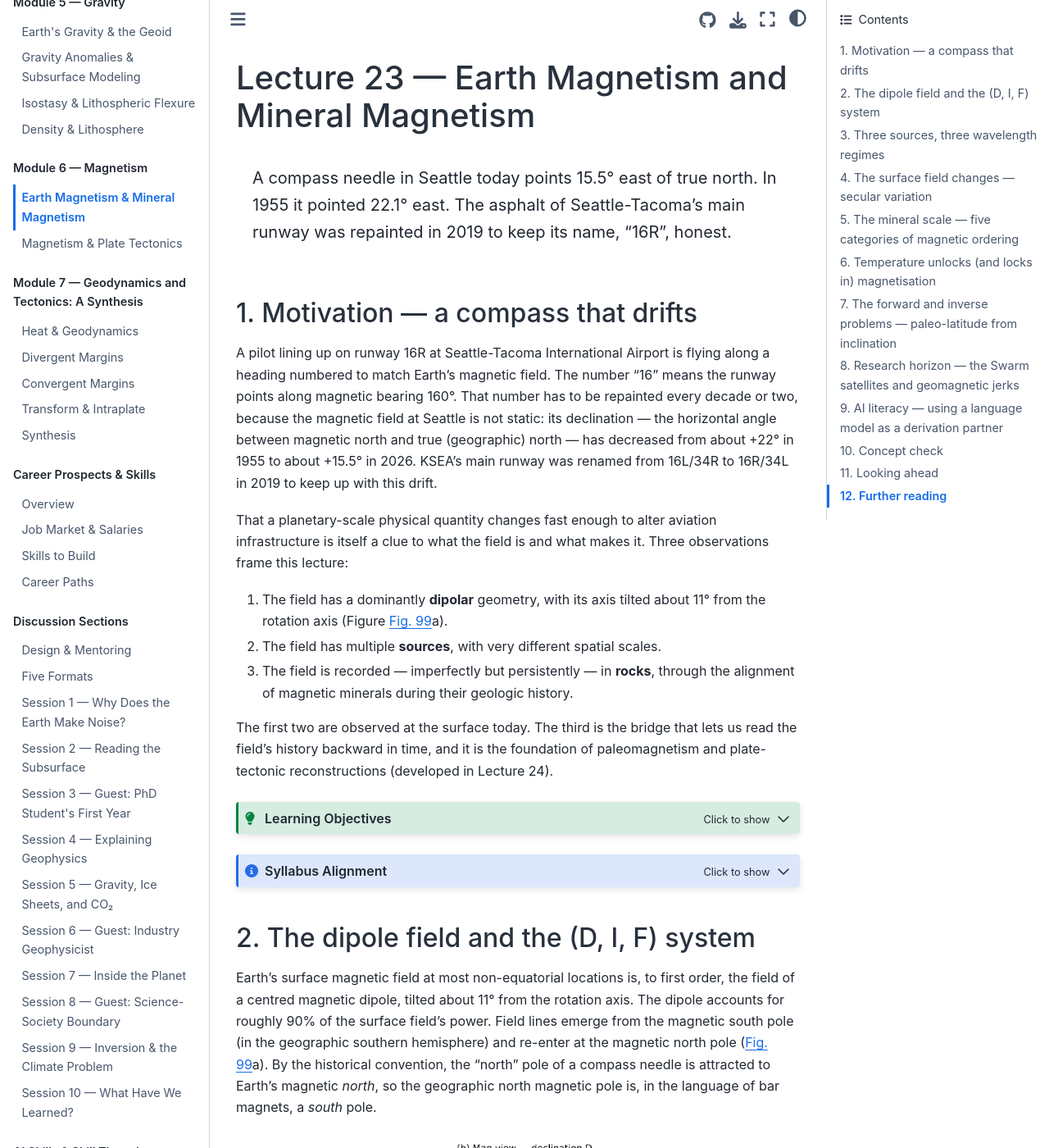
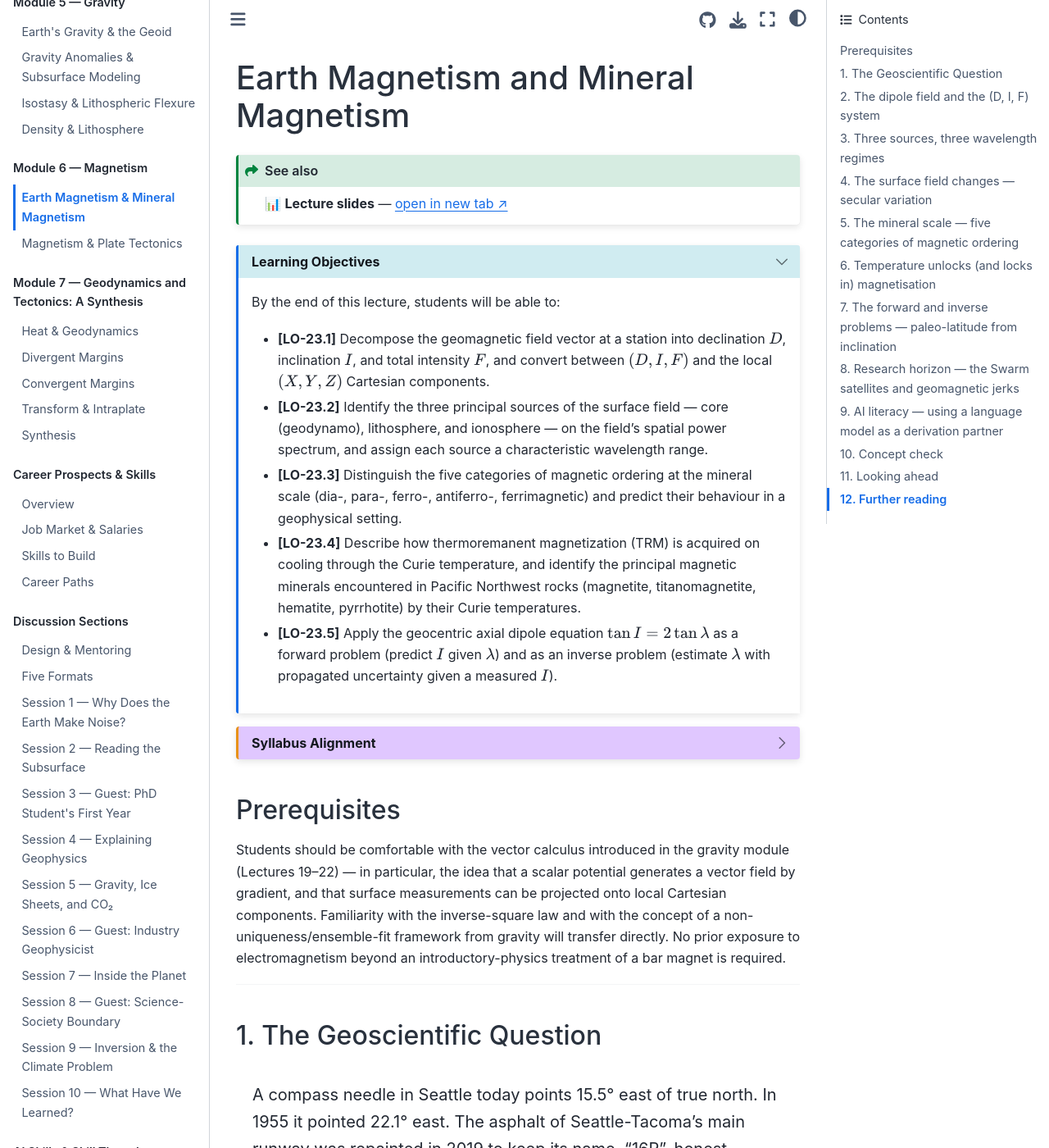
Before and after one commit to uw-geophysics-edu/ess314, a Jupyter Book: the page built from lectures/23_earth_magnetism.md, in a window 1280 px wide and 1400 px high. Shown: the whole window at 82% size. Built offline with Jupyter Book 1.0.4 settings and Sphinx 7.4.7 and the Sphinx Book theme 1.1.4, drawn with Linux system fonts in a browser that asks for light colours; pages that are not in the unit, such as notebooks, are missing from menus; cross-references to code outside the pages are shown as plain code; some of the changed text lies outside the part shown.

Commit message:
update layout of lecture

````diff
--- a/lectures/23_earth_magnetism.md
+++ b/lectures/23_earth_magnetism.md
@@ -1,15 +1,64 @@
 ---
-title: "Lecture 23 — Earth Magnetism and Mineral Magnetism"
+title: "Earth Magnetism and Mineral Magnetism"
 subtitle: "Where the field comes from, and how rocks remember it"
 short_title: "Earth Magnetism"
-course_lo: [LO-1, LO-2, LO-4]
-learning_outcomes: [LO-OUT-A, LO-OUT-C]
-prerequisites: [Lecture 19 — Earth's Gravity, Lecture 20 — Gravity Anomalies]
-next_lecture: 24_magnetic_field_tectonics
+week: 9
+lecture: 23
+date: "2026-06-01"
+topic: "Magnetism I — the geomagnetic field and rock magnetism"
+course_lo: ["LO-1", "LO-2", "LO-4"]
+learning_outcomes: ["LO-OUT-A", "LO-OUT-C"]
+open_sources:
+  - "Lowrie & Fichtner (2020), Fundamentals of Geophysics, 3rd ed., Ch. 5.1–5.3 (UW Libraries e-book)"
+  - "Tauxe et al. (2018), Essentials of Paleomagnetism, 5th Web Edition (open access, EarthRef.org)"
+  - "Butler (1992), Paleomagnetism: Magnetic Domains to Geologic Terranes (electronic edition freely available)"
+  - "IGRF-13 model and field calculator: NOAA NCEI / IAGA (public domain, https://www.ngdc.noaa.gov/IAGA/vmod/igrf.html)"
 keywords: [geomagnetism, geodynamo, declination, inclination, IGRF, paleomagnetism, magnetite, Curie temperature, TRM, secular variation]
 ---
 
-# Lecture 23 — Earth Magnetism and Mineral Magnetism
+# Earth Magnetism and Mineral Magnetism
+
+:::{seealso}
+📊 **Lecture slides** — <a href="https://uw-geophysics-edu.github.io/ess314/slides/lecture_23_slides.html" target="_blank">open in new tab ↗</a>
+:::
+
+::::{dropdown} Learning Objectives
+:color: primary
+:icon: target
+:open:
+
+By the end of this lecture, students will be able to:
+
+- **[LO-23.1]** Decompose the geomagnetic field vector at a station into declination $D$, inclination $I$, and total intensity $F$, and convert between $(D, I, F)$ and the local $(X, Y, Z)$ Cartesian components.
+- **[LO-23.2]** Identify the three principal sources of the surface field — core (geodynamo), lithosphere, and ionosphere — on the field's spatial power spectrum, and assign each source a characteristic wavelength range.
+- **[LO-23.3]** Distinguish the five categories of magnetic ordering at the mineral scale (dia-, para-, ferro-, antiferro-, ferrimagnetic) and predict their behaviour in a geophysical setting.
+- **[LO-23.4]** Describe how thermoremanent magnetization (TRM) is acquired on cooling through the Curie temperature, and identify the principal magnetic minerals encountered in Pacific Northwest rocks (magnetite, titanomagnetite, hematite, pyrrhotite) by their Curie temperatures.
+- **[LO-23.5]** Apply the geocentric axial dipole equation $\tan I = 2 \tan \lambda$ as a forward problem (predict $I$ given $\lambda$) and as an inverse problem (estimate $\lambda$ with propagated uncertainty given a measured $I$).
+
+::::
+
+::::{dropdown} Syllabus Alignment
+:color: secondary
+:icon: list-task
+
+| | |
+|---|---|
+| **Course LOs addressed** | LO-1 (observables ↔ Earth properties), LO-2 (forward model from source physics to surface field), LO-4 (method strengths, limitations, and uncertainty) |
+| **Learning outcomes practiced** | LO-OUT-A (predict surface signature from a simple source model), LO-OUT-C (interpret a measurement as a constraint on subsurface structure with appropriate uncertainty) |
+| **Prior lecture** | [L22 — Density and the Lithosphere](22_density_lithosphere.md) |
+| **Next lecture** | [L24 — Magnetism and Plate Tectonics](24_magnetic_field_tectonics.md) |
+| **Lab connection** | Lab 7 — Magnetic Anomaly Modeling (forward + inverse, induced dipole) |
+| **Textbook** | Lowrie & Fichtner (2020), Ch. 5.1–5.3 |
+
+::::
+
+## Prerequisites
+
+Students should be comfortable with the vector calculus introduced in the gravity module (Lectures 19–22) — in particular, the idea that a scalar potential generates a vector field by gradient, and that surface measurements can be projected onto local Cartesian components. Familiarity with the inverse-square law and with the concept of a non-uniqueness/ensemble-fit framework from gravity will transfer directly. No prior exposure to electromagnetism beyond an introductory-physics treatment of a bar magnet is required.
+
+---
+
+## 1. The Geoscientific Question
 
 ```{epigraph}
 A compass needle in Seattle today points 15.5° east of true north.
@@ -17,7 +66,6 @@ In 1955 it pointed 22.1° east. The asphalt of Seattle-Tacoma's main runway
 was repainted in 2019 to keep its name, "16R", honest.
 ```
 
-## 1. Motivation — a compass that drifts
 
 A pilot lining up on runway 16R at Seattle-Tacoma International Airport is
 flying along a heading numbered to match Earth's magnetic field. The number
@@ -42,45 +90,6 @@ The first two are observed at the surface today. The third is the bridge
 that lets us read the field's history backward in time, and it is the
 foundation of paleomagnetism and plate-tectonic reconstructions
 (developed in Lecture 24).
-
-```{admonition} Learning Objectives
-:class: tip, dropdown
-
-By the end of this lecture, students will be able to:
-
-1. Decompose the geomagnetic field vector at a station into declination
-   D, inclination I, and total intensity F, and convert between
-   (D, I, F) and the local (X, Y, Z) components.
-2. Identify the three principal sources of the surface field
-   (core, lithosphere, ionosphere) on the field's spatial power spectrum
-   and assign each source a characteristic wavelength range.
-3. Distinguish the five categories of magnetic ordering at the mineral
-   scale (dia-, para-, ferro-, antiferro-, ferri-magnetic) and predict
-   their behaviour in a geophysical setting.
-4. Describe how thermoremanent magnetization (TRM) is acquired on cooling
-   through the Curie temperature, and identify the principal magnetic
-   minerals encountered in Pacific Northwest rocks (magnetite, titanomagnetite,
-   hematite, pyrrhotite) by their Curie temperatures.
-5. Apply the geocentric axial dipole equation
-   $\tan I = 2 \tan \lambda$ as a forward problem (predict I given $\lambda$)
-   and as an inverse problem (estimate $\lambda$ with propagated uncertainty
-   given a measured I).
-```
-
-```{admonition} Syllabus Alignment
-:class: note, dropdown
-
-This lecture maps to **Course Learning Objectives 1, 2, and 4** (governing
-equations of geophysical fields; multi-physics signatures of subsurface
-processes; quantitative interpretation under uncertainty). It introduces the
-field-physics half of the magnetics block; Lecture 24 develops the anomaly
-forward and inverse problems and connects to plate tectonics.
-
-Lecture-level outcomes addressed: **LO-OUT-A** (write the governing equation
-for a geophysical field and predict its surface signature from a simple
-source model), and **LO-OUT-C** (interpret a measurement as a constraint on
-subsurface or interior structure, with appropriate uncertainty).
-```
 
 ## 2. The dipole field and the (D, I, F) system
 
````
Also changed, not shown: lectures/24_magnetic_field_tectonics.md (+56 -50 lines).
